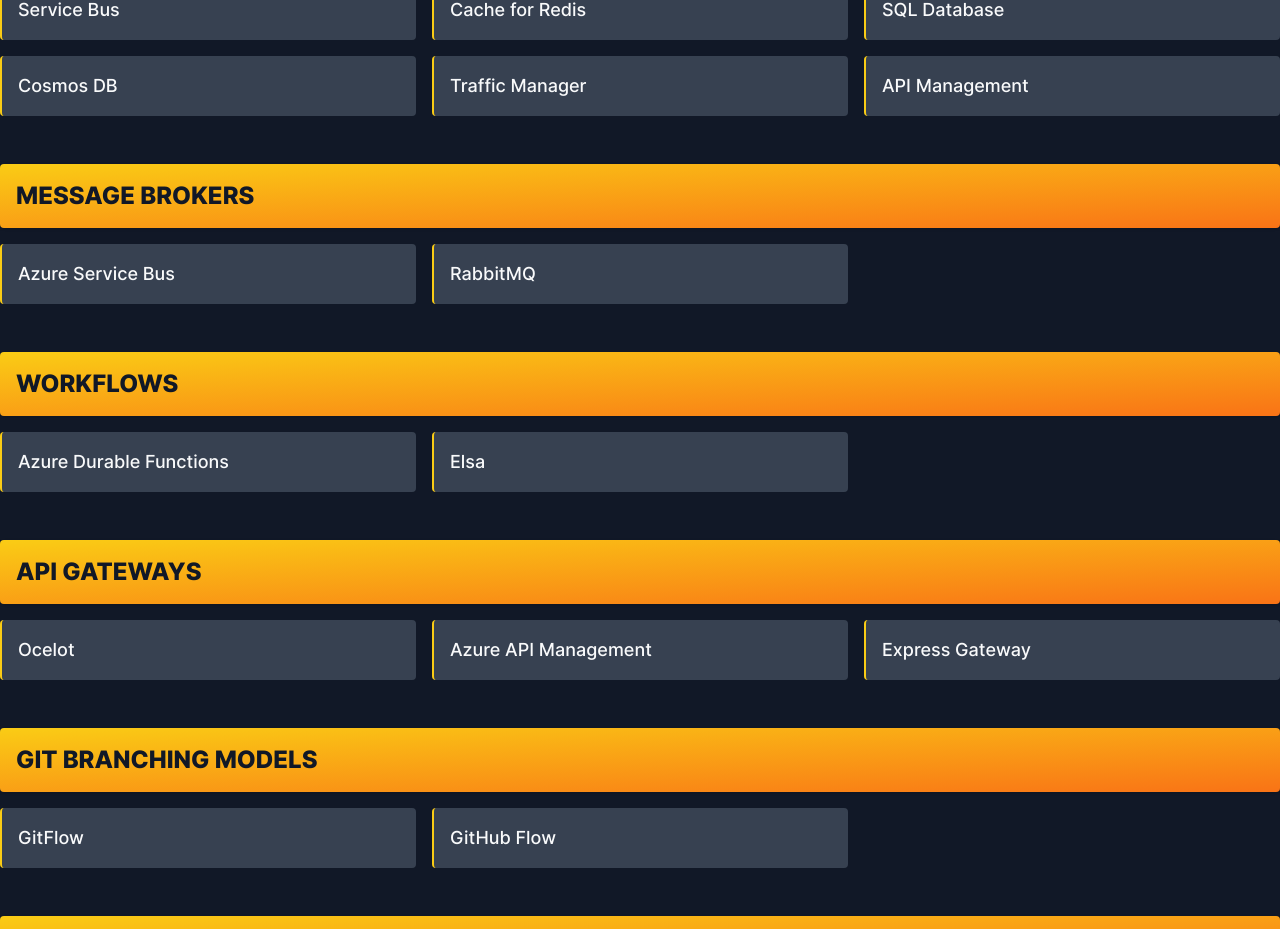
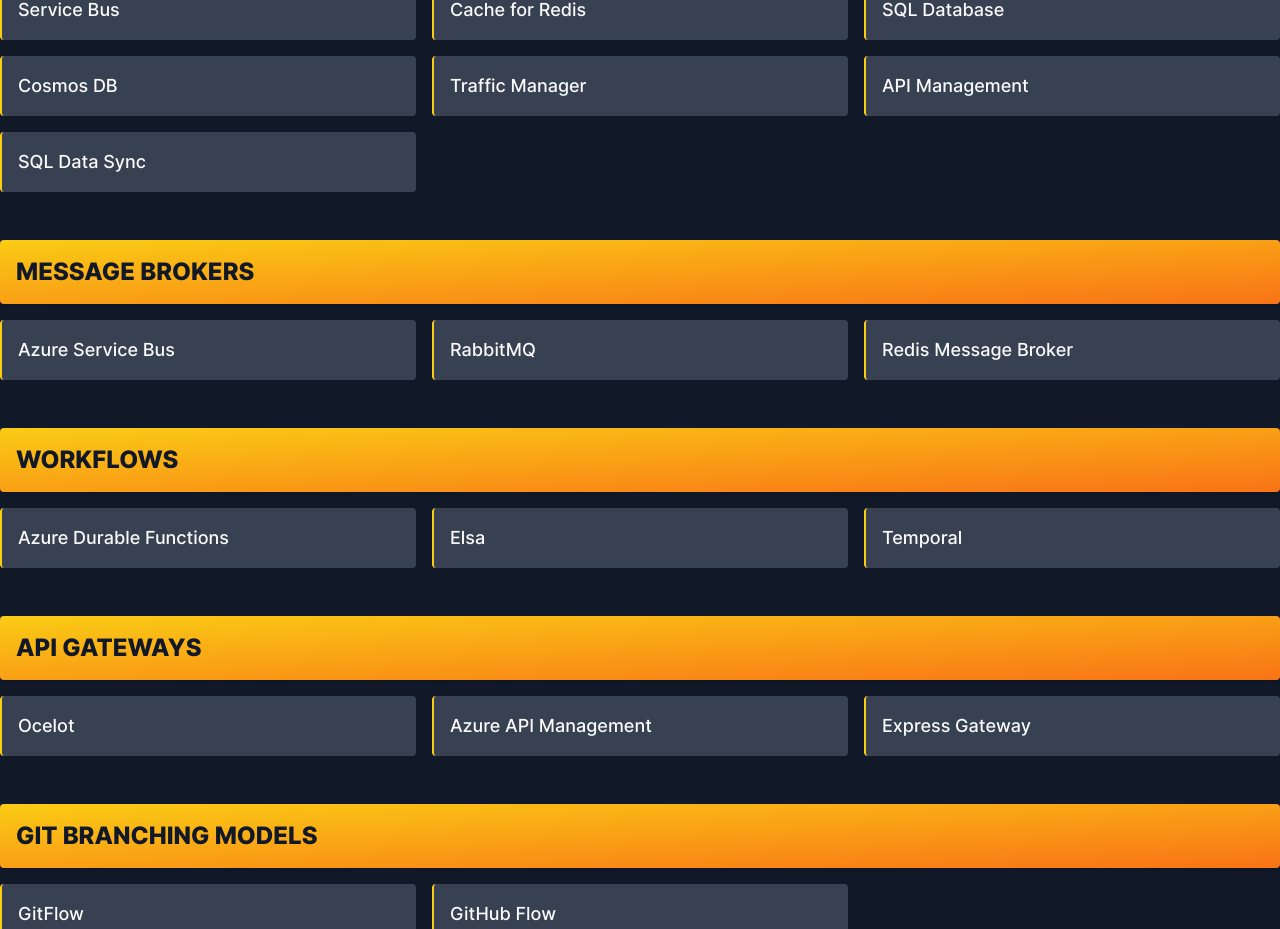
Before and after one commit to vaggelis-diatsigkos/portfolio, a Next.js app: page /components/sections/TechnologySection in a window 1280 px wide. Shown: the part 1291-2220 px from the top of the page. Built offline with nearby package versions, Linux system fonts and the light colour scheme.

Commit message:
Add new technologies

```diff
--- a/core/data.ts
+++ b/core/data.ts
@@ -223,6 +223,9 @@
             },
             {
                 name: 'API Management'
+            },
+            {
+                name: 'SQL Data Sync'
             }
         ]
     },
@@ -234,6 +237,9 @@
             },
             {
                 name: 'RabbitMQ'
+            },
+            {
+                name: 'Redis Message Broker'
             }
         ]
     },
@@ -245,6 +251,9 @@
             },
             {
                 name: 'Elsa'
+            },
+            {
+                name: 'Temporal'
             }
         ]
     },
```
